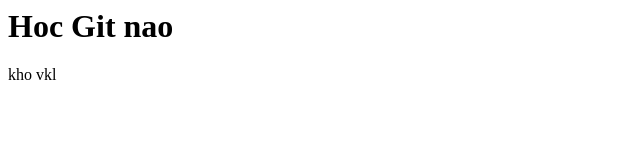
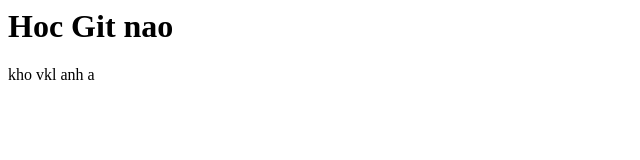
Before and after one commit to luutuongan/git-demo, a plain HTML site: page index.html in a window 1280 px wide. Shown: the full height of the page, 0-640 px from the left. Drawn offline with Linux system fonts and the light colour scheme.

Commit message:
Update index.html

```diff
--- a/index.html
+++ b/index.html
@@ -1,2 +1,2 @@
 <h1>Hoc Git nao</h1>
-<p>kho vkl</p>
+<p>kho vkl anh a</p>
```
